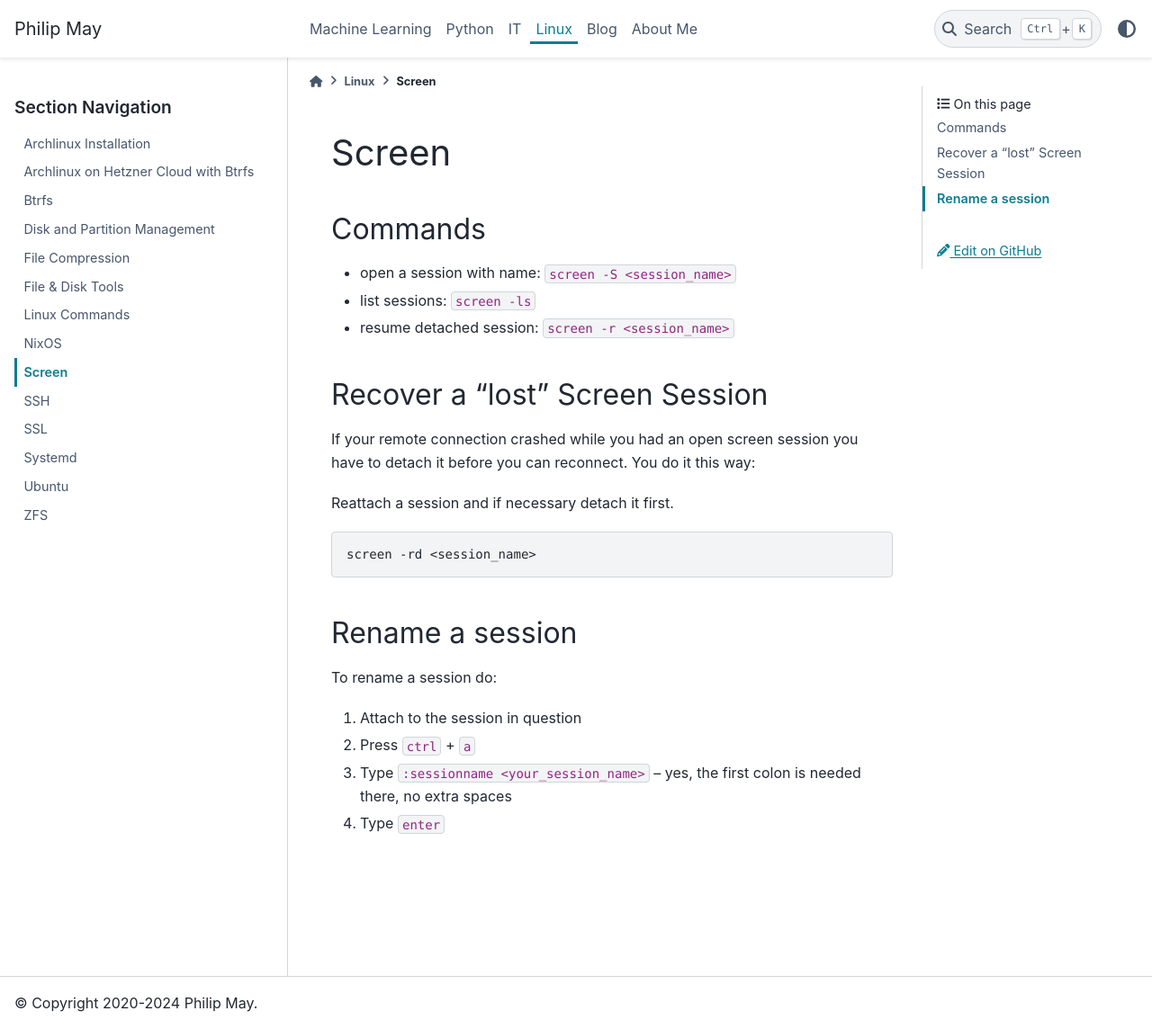
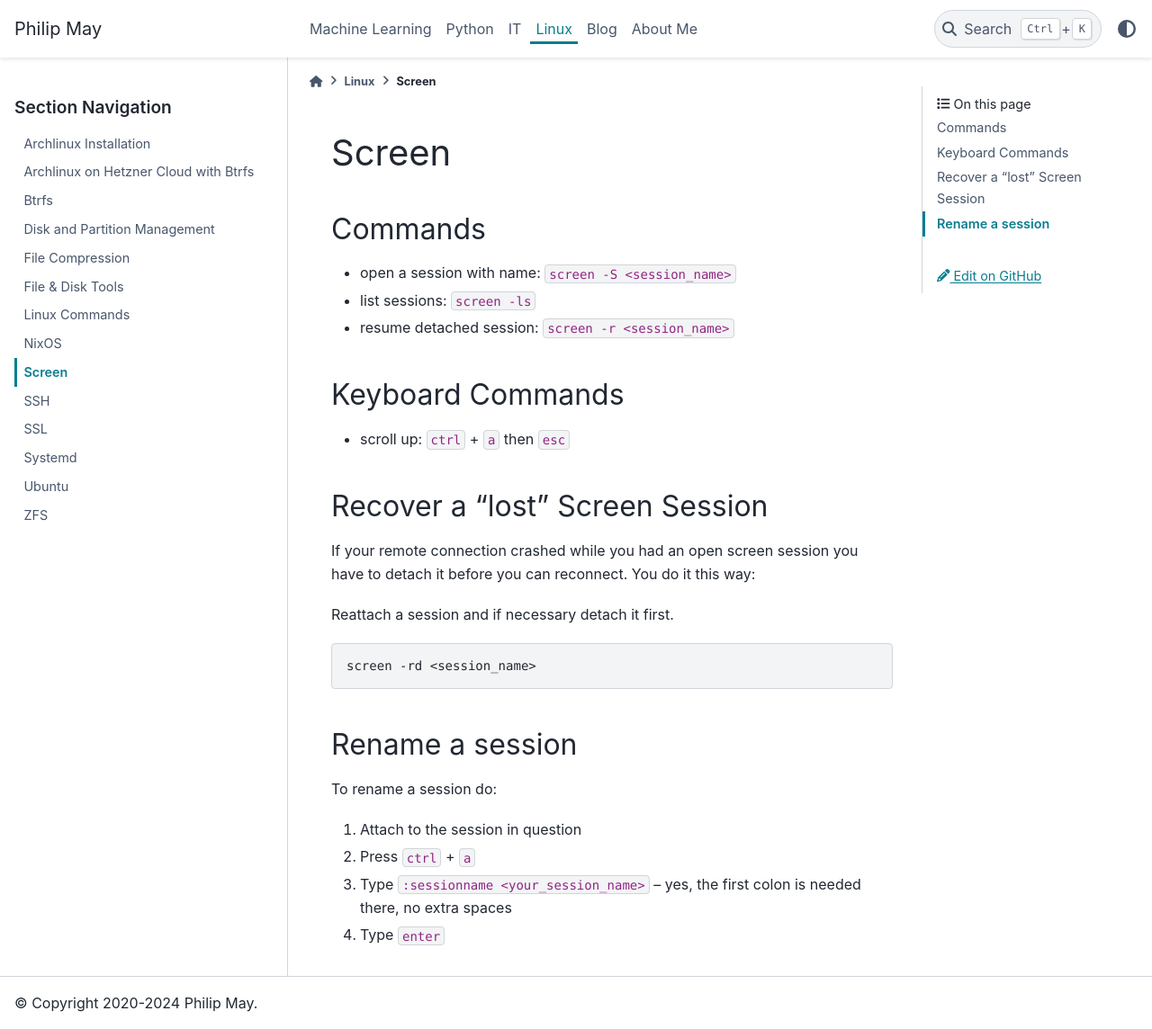
Before and after one commit to PhilipMay/PhilipMay_org, a Sphinx documentation site: the page built from source/linux/screen.md, in a window 1280 px wide and 1144 px high. Shown: the whole window at 90% size. Built offline with Sphinx 7.4.7 and the PyData theme 0.15.4, drawn with Linux system fonts in a browser that asks for light colours; comment, search, counter and statistics services are not loaded.

Commit message:
Update screen.md

```diff
--- a/source/linux/screen.md
+++ b/source/linux/screen.md
@@ -5,6 +5,10 @@
 - open a session with name: `screen -S <session_name>`
 - list sessions: `screen -ls`
 - resume detached session: `screen -r <session_name>`
+
+## Keyboard Commands
+
+- scroll up: `ctrl` + `a` then `esc`
 
 ## Recover a "lost" Screen Session
 
```
